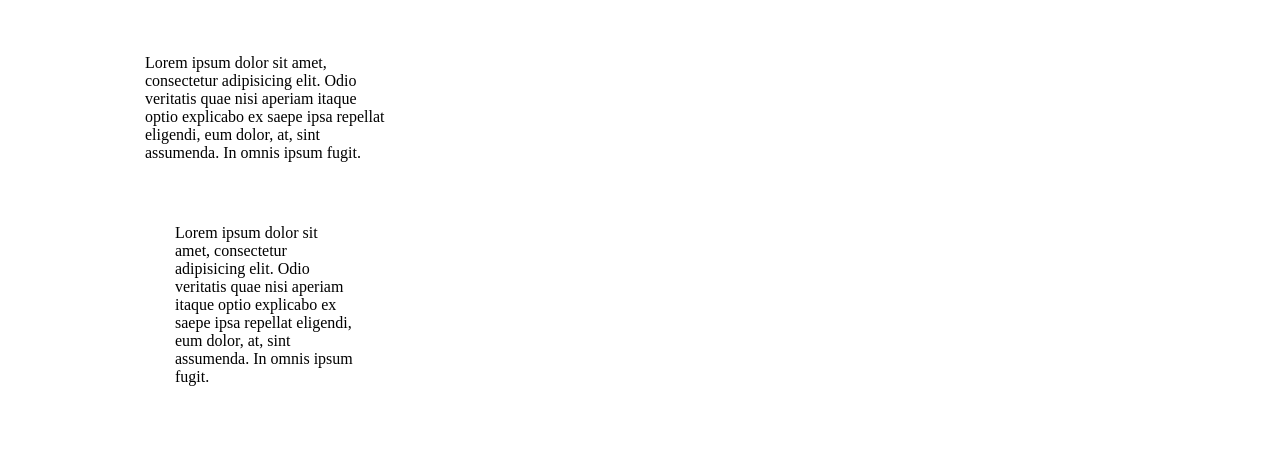
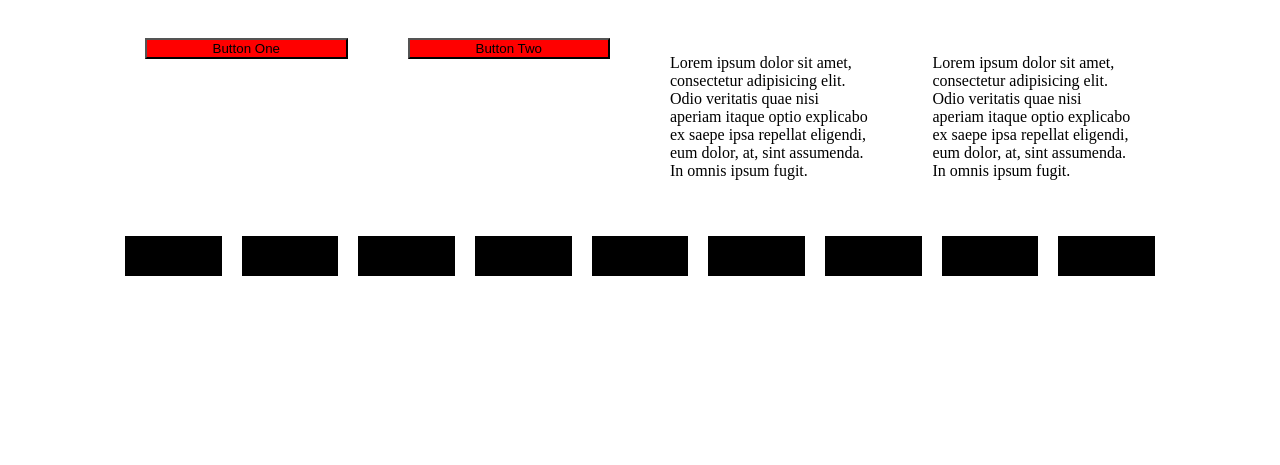
Before and after one commit to joffy69/importance_of_this, a plain HTML site: page index.html in a window 1280 px wide. Drawn offline with Linux system fonts and the light colour scheme; files whose address does not match are found by name.

Commit message:
finished all examples

```diff
--- a/css/style.css
+++ b/css/style.css
@@ -1,4 +1,4 @@
-#container{
+.container{
     display: flex;/*makes container a flexbox */
     flex-flow: row wrap; /*layout the rows and wrap*/
     box-sizing: border-box;
@@ -17,3 +17,22 @@
     background-color: #fff;
 
 }
+
+.box{
+    flex: 1; /*make contents controllable with flexbox*/
+    display: flex;
+    flex-flow: column;
+    max-width: 240px;
+    margin: 10px;
+    padding: 20px;
+    background-color: #000;
+
+}
+
+.makeRed{
+    background-color: red;
+}
+
+.makeBlue{
+    background-color: blue;
+}
--- a/index.html
+++ b/index.html
@@ -8,11 +8,36 @@
     <title>Document</title>
 </head>
 <body>
-    <div id="container">
+
+    <div class="container">
+        <div class="card">
+            <button  class='btn makeRed'>Button One</button>
+        </div>
+        <div class="card">
+            <button  class='btn makeRed'>Button Two</button>
+        </div>
         <div class="card">
             <p>Lorem ipsum dolor sit amet, consectetur adipisicing elit. Odio veritatis quae nisi aperiam itaque optio explicabo ex saepe ipsa repellat eligendi, eum dolor, at, sint assumenda. In omnis ipsum fugit.</p>
+        </div>
         <div class="card">
             <p>Lorem ipsum dolor sit amet, consectetur adipisicing elit. Odio veritatis quae nisi aperiam itaque optio explicabo ex saepe ipsa repellat eligendi, eum dolor, at, sint assumenda. In omnis ipsum fugit.</p>
+        </div>
+
+
+    </div>
+        <div class="container">
+
+    <div class="box one"></div>
+        <div class="box three"></div>
+        <div class="box one"></div>
+
+        <div class="box two"></div>
+        <div class="box one"></div>
+        <div class="box two"></div>
+
+        <div class="box three"></div>
+        <div class="box three"></div>
+        <div class="box two"></div>
         </div>
         <script type="text/javascript" src="js/script.js"></script>
 
--- a/js/script.js
+++ b/js/script.js
@@ -1,3 +1,17 @@
+$(document).ready(function(){
+    $('.box').on('click',function(){
+        var classNames=$(this).attr("class").split(" ");
+        $("."+classNames[1]).css("background-color", "red");
+    });
+});
+
 $('p').click(function(){
-    $('p').slideToggle('slow');
+    $(this).slideToggle('slow');
 });
+
+$('.btn').mouseenter(function(){
+    $(this).removeClass('makeRed').addClass('makeBlue');
+})
+$('.btn').mouseleave(function(){
+    $(this).removeClass('makeBlue').addClass('makeRed');
+})
```
Also changed, not shown: js/jquery-3.5.1.js (renamed from jquery-3.5.1.js), 1 other file.
